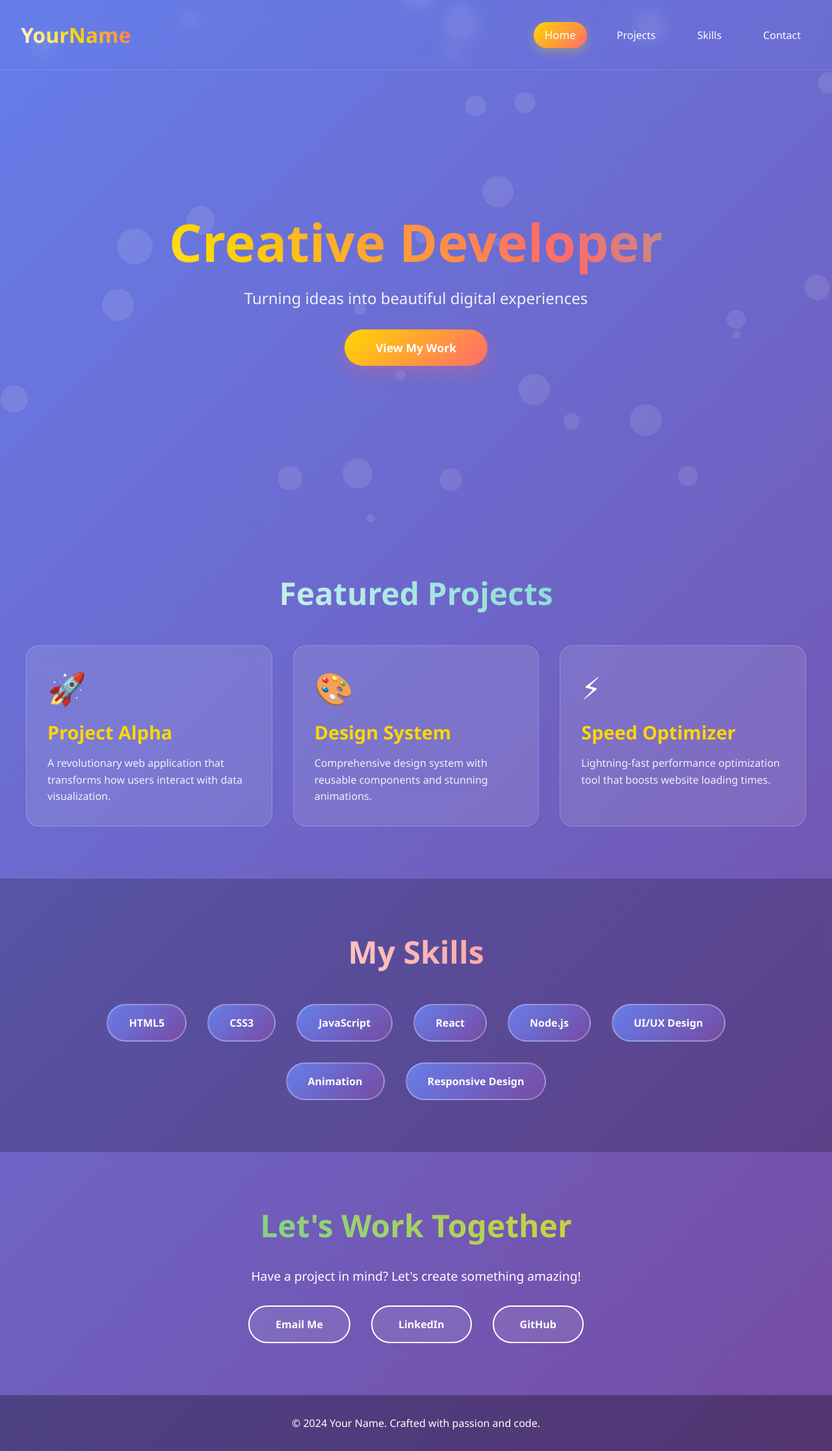
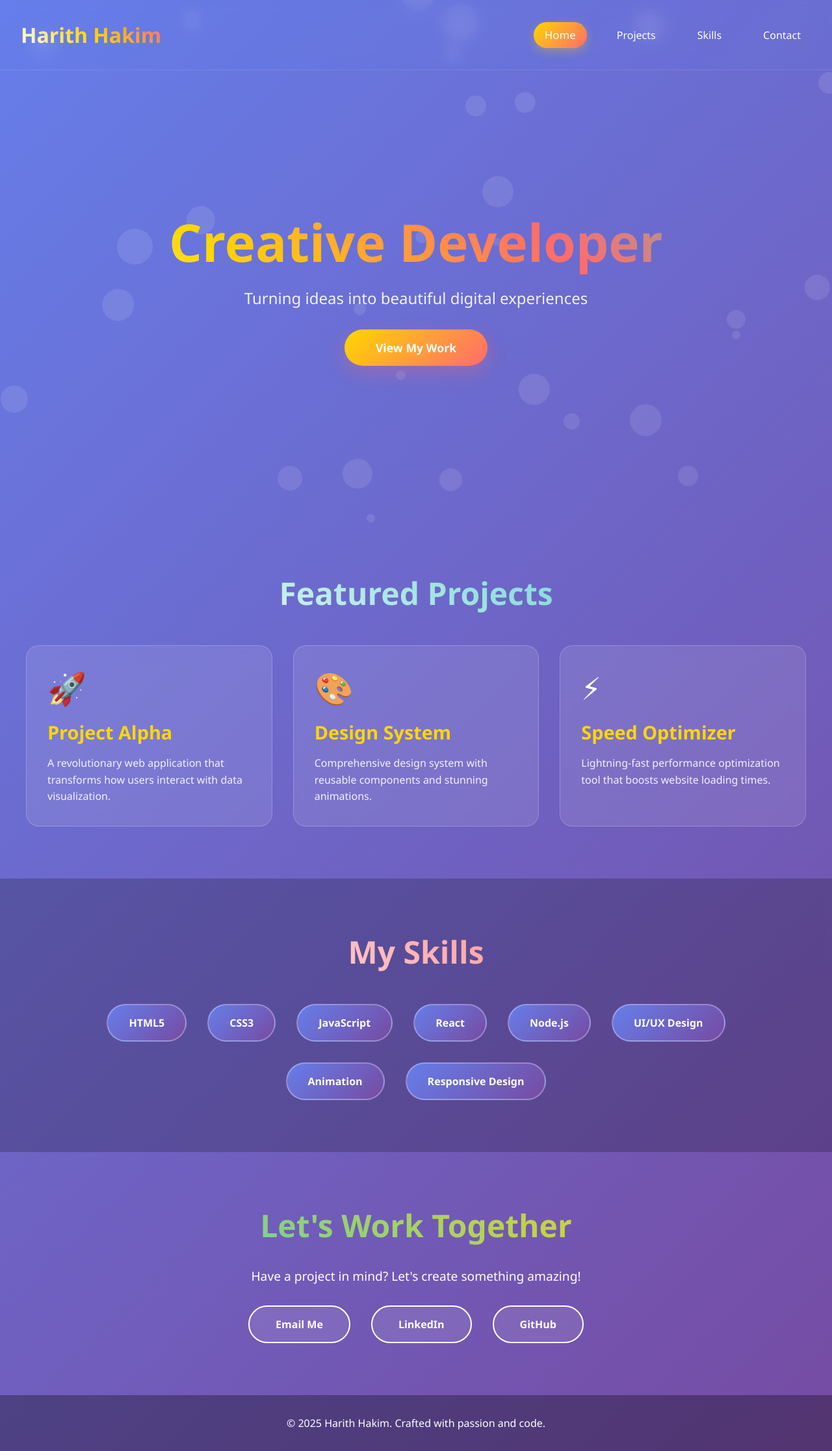
Before and after one commit to harithhakim/portfolio, a plain HTML site: page index.html in a window 1280 px wide. Shown: the whole page at 65% size. Drawn offline with Linux system fonts and the light colour scheme.

Commit message:
Update index.html

```diff
--- a/index.html
+++ b/index.html
@@ -375,7 +375,7 @@
     <div class="particles" id="particles"></div>
 
     <header>
-        <div class="logo">YourName</div>
+        <div class="logo">Harith Hakim</div>
         <nav>
             <a href="#home">Home</a>
             <a href="#projects">Projects</a>
@@ -438,7 +438,7 @@
     </section>
 
     <footer>
-        <p>&copy; 2024 Your Name. Crafted with passion and code.</p>
+        <p>&copy; 2025 Harith Hakim. Crafted with passion and code.</p>
     </footer>
 
     <script>
```
